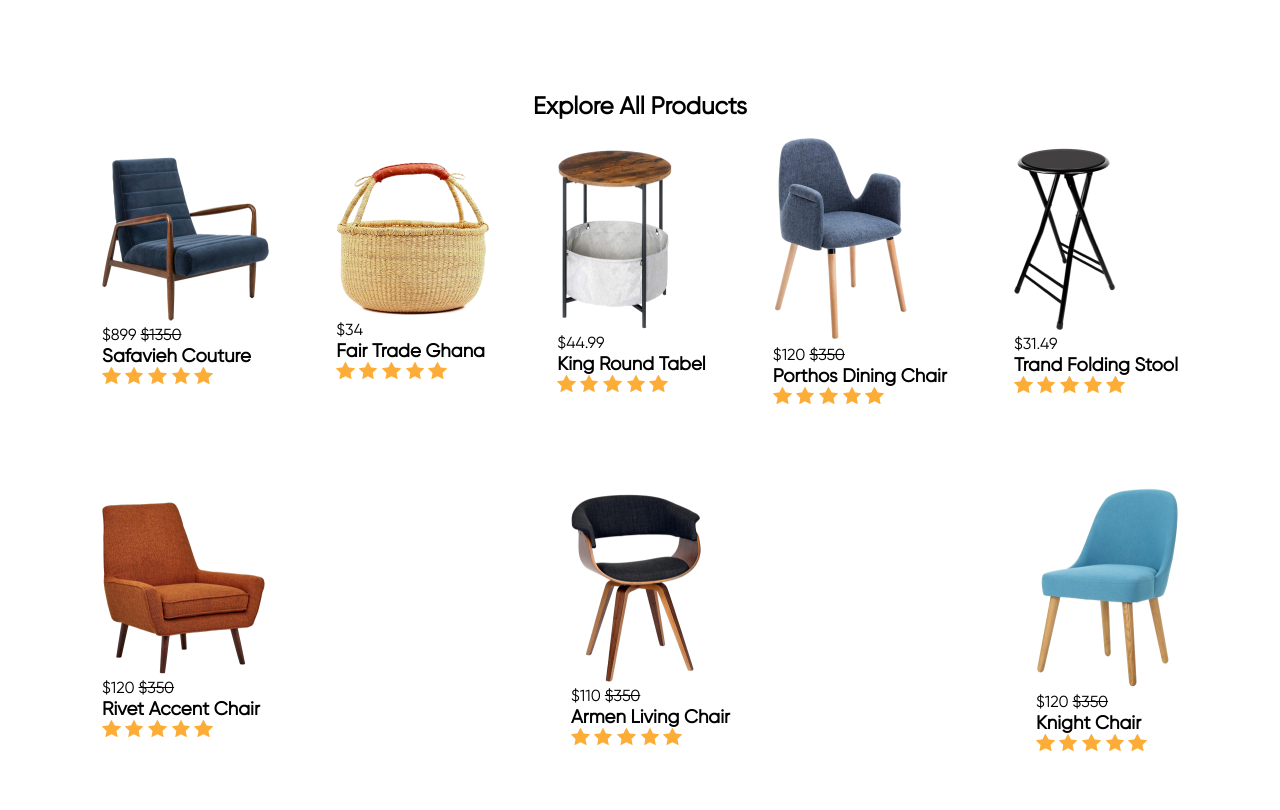
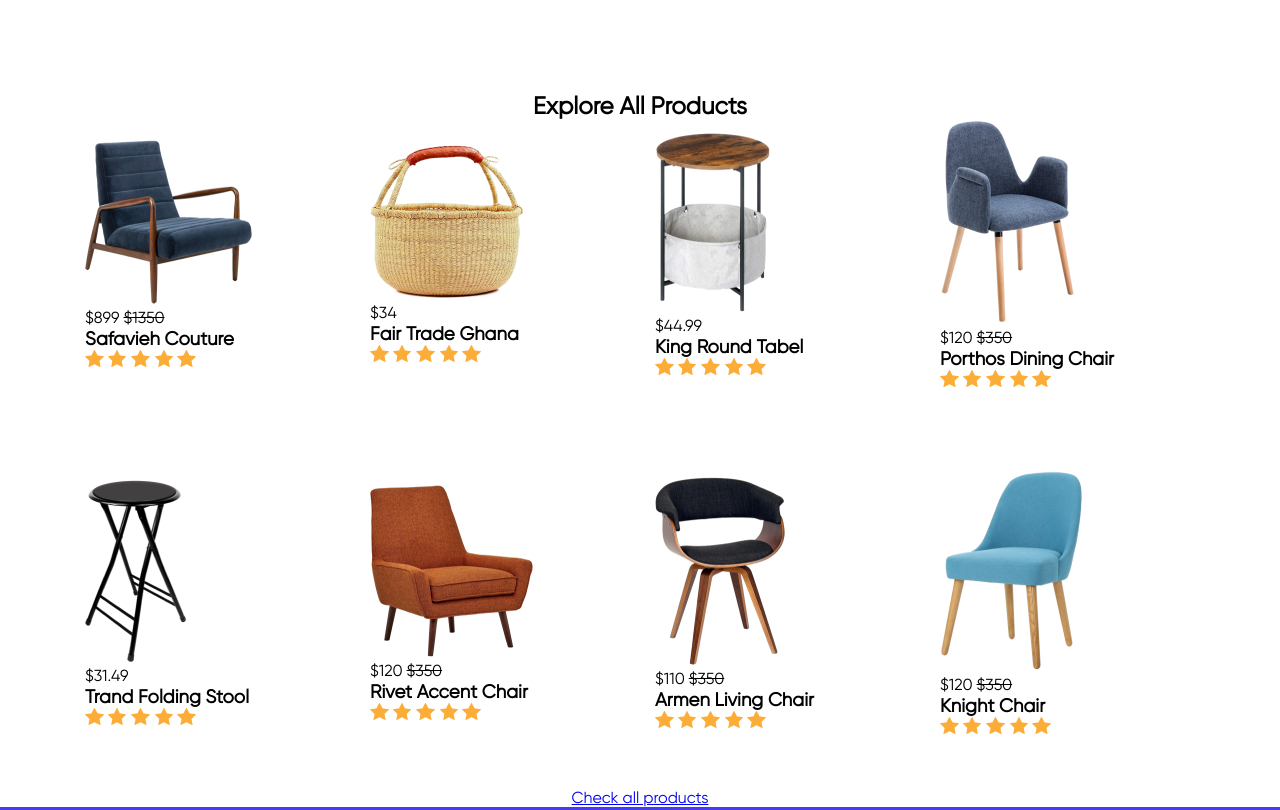
Before and after one commit to simabavaliya/design-6, a plain HTML site: page design-6/index.html in a window 1280 px wide. Shown: the part 1360-2170 px from the top of the page. Drawn offline with Linux system fonts and the light colour scheme.

Commit message:
Fix product grid

```diff
--- a/design-6/asset/css/style.css
+++ b/design-6/asset/css/style.css
@@ -112,12 +112,14 @@ section.hero-section {
 
 .products-wrapper {
     display: flex;
-  justify-content: space-between;
-  margin: auto;
-  padding: 17px;
+    justify-content: flex-start;
     align-items: center;
     gap: 30px;
     flex-wrap: wrap;
+}
+
+.pro {
+    flex-basis: calc(25% - 22.5px);
 }
 
 /* end products */
@@ -299,7 +301,7 @@ footer {
 
 .content-right__img {
     position: relative;
-  .content-right__img:before{
+    .content-right__img:before {
         content: url("../img/shape.png");
     }
 }
```
Lines whose indentation alone changed are shown as unchanged.
